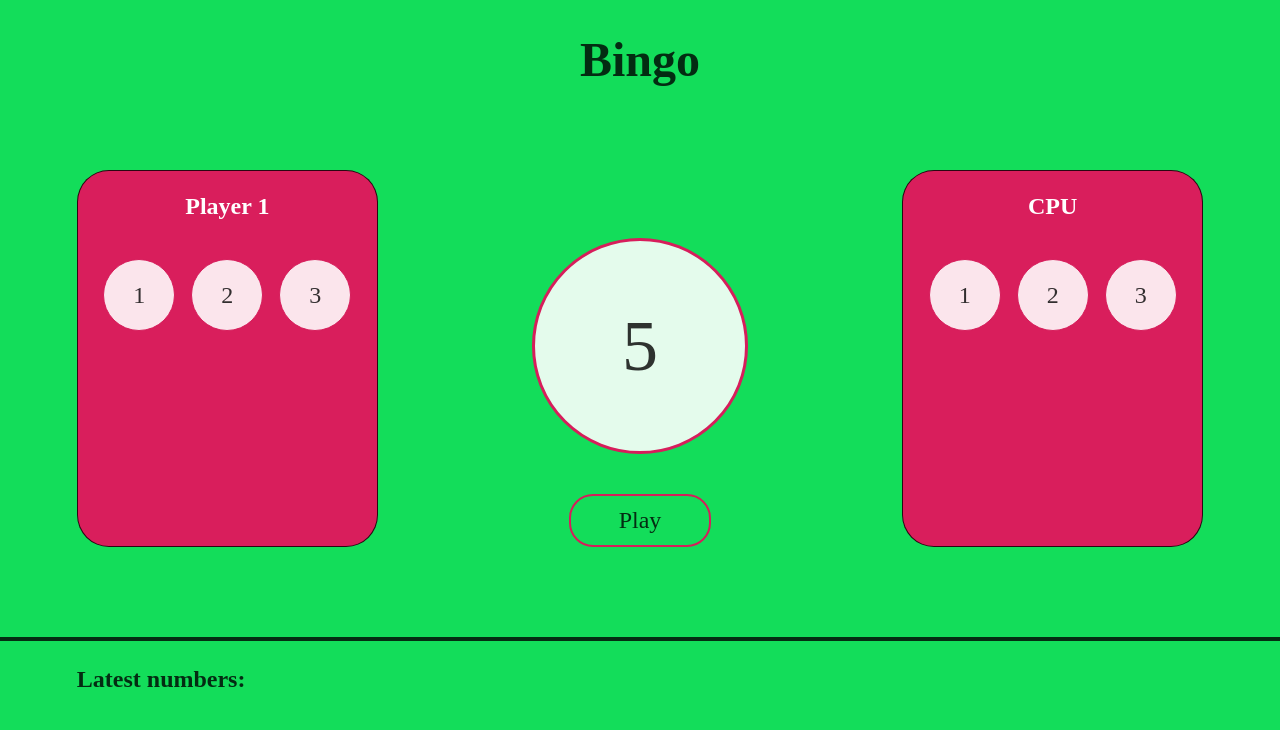
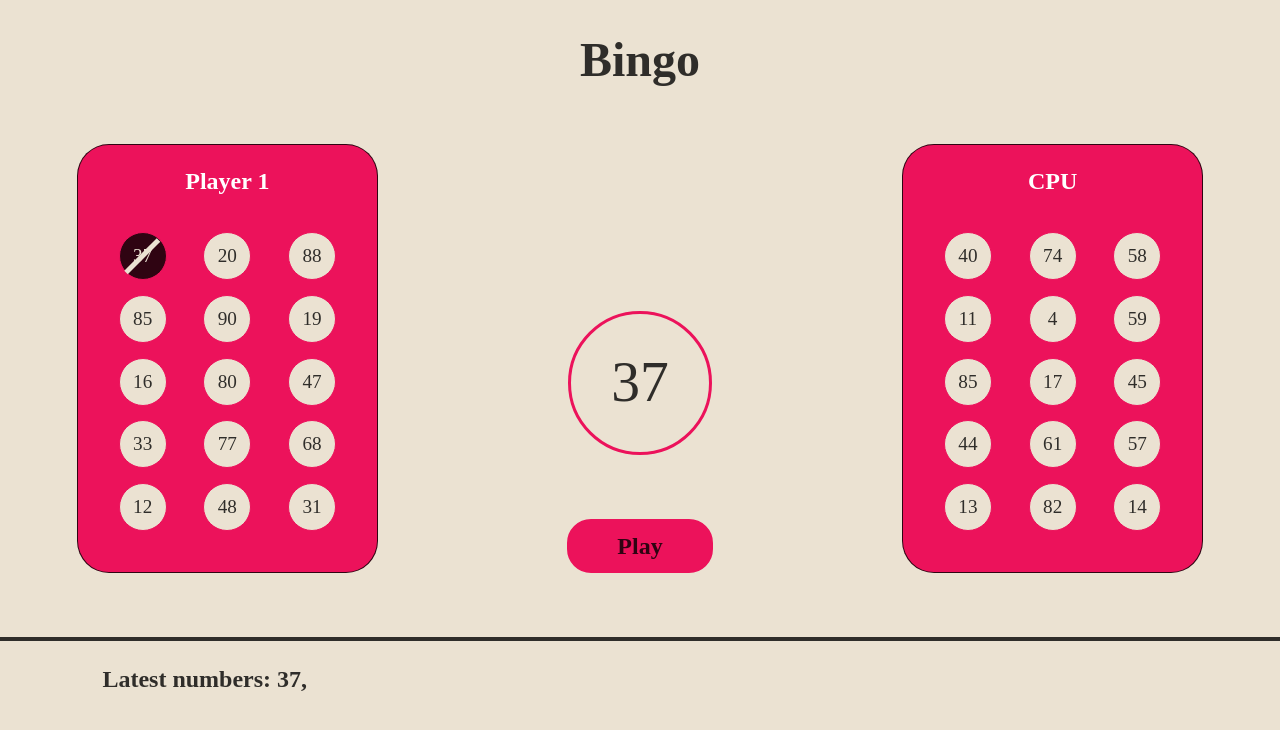
Before and after one commit to alexxispn/manzdev-retos-bingo, a website built with Vite: page src/index.html in a window 1280 px wide. Both pictures are taken after a click on the element "Play". Built offline with nearby package versions, Linux system fonts and the light colour scheme.

Commit message:
js almost finish. Need to create popup for winner and button for newGame

```diff
--- a/src/index.css
+++ b/src/index.css
@@ -1,7 +1,7 @@
 :root {
-  --pink: hsl(340deg 76% 48%);
+  --pink: rgb(236 18 91);
   --black: hsl(0deg 0% 0% / 80%);
-  --green: hsl(141deg 84% 47%);
+  --green: rgb(235 226 210);
 }
 
 * {
@@ -33,7 +33,7 @@ h1 {
 .container {
   height: 60%;
   margin: 3% 0;
-  padding: 4% 6%;
+  padding: 2% 6%;
   display: flex;
   justify-content: center;
 }
@@ -44,34 +44,50 @@ h1 {
   border: 0.1rem solid var(--black);
   padding: 2%;
   text-align: center;
-  background: #d91e5c;
+  background: var(--pink);
   border-radius: 2rem;
 }
 
 h2 {
   color: white;
   font-size: 1.5rem;
-  height: 20%;
+  height: 17%;
 }
 
 .player-number {
   height: 80%;
-  display: flex;
-  justify-content: center;
-  gap: 1rem;
+  display: grid;
+  grid-template-columns: repeat(3, 1fr);
+  grid-template-rows: repeat(5, 1fr);
+  justify-items: center;
+  row-gap: 0.5rem;
 }
 
 .ball {
   border-radius: 100%;
   border: var(--pink) 0.1rem solid;
-  width: 4.5rem;
-  height: 4.5rem;
+  width: 3rem;
+  height: 3rem;
   color: var(--black);
-  font-size: 1.5rem;
+  font-size: 1.2rem;
   display: flex;
   justify-content: center;
   align-items: center;
-  background: #ffffffe2;
+  background: var(--green);
+  transition: 0.5s;
+}
+
+.cross {
+  background-color: var(--green);
+  transform: rotate(135deg);
+  position: absolute;
+  width: 2.9rem;
+  height: 0.3rem;
+}
+
+.red {
+  background-color: var(--black);
+  color: var(--green);
 }
 
 .bingo {
@@ -88,7 +104,7 @@ h2 {
   margin: 7rem 0;
 }
 
-.play {
+.button {
   color: var(--black);
   border-radius: 1.5rem;
   border: 0.18rem solid var(--pink);
@@ -96,18 +112,23 @@ h2 {
   font-size: 1.5rem;
   transition: 1s;
   cursor: pointer;
+  background: var(--pink);
+  font-weight: 600;
 }
 
 .play:hover {
   background: var(--pink);
 }
 
+#new {
+  align-self: center;
+}
+
 footer {
   width: 100%;
   height: 20%;
   border-top: 0.3rem solid var(--black);
-  padding: 2% 6%;
-  display: flex;
+  padding: 2% 8%;
 }
 
 h3 {
--- a/src/index.html
+++ b/src/index.html
@@ -5,7 +5,7 @@
   <meta charset="UTF-8">
   <meta http-equiv="X-UA-Compatible" content="IE=edge">
   <meta name="viewport" content="width=device-width, initial-scale=1.0">
-  <title>Document</title>
+  <title>Bingo</title>
   <link rel="stylesheet" href="./index.css">
   <script type="module" src="./index.js"></script>
 </head>
@@ -16,33 +16,29 @@
   </header>
 
   <div class="container">
+
     <div class="card">
       <h2>Player 1</h2>
-      <div class="player-number">
-        <div class="ball">1</div>
-        <div class="ball">2</div>
-        <div class="ball">3</div>
+      <div class="player-number" id="player-card">
       </div>
     </div>
 
     <div class="bingo">
-      <div class="ball">
-        5
+      <div class="ball" id="big">
+        X
       </div>
-      <div class="play">Play</div>
+      <div class="button" id="play">Play</div>
     </div>
 
     <div class="card">
       <h2>CPU</h2>
-      <div class="player-number">
-        <div class="ball">1</div>
-        <div class="ball">2</div>
-        <div class="ball">3</div>
+      <div class="player-number" id="cpu-card">
       </div>
     </div>
 
   </div>
 
+  <!-- <div class="button" id="new">New Game</div> -->
   <footer>
     <h3>Latest numbers: </h3>
   </footer>
--- a/src/index.js
+++ b/src/index.js
@@ -1,8 +1,46 @@
-const randomNumber = () => {
-    Math.random()
+const buttonPlay = document.querySelector("#play");
+const buttonNew = document.querySelector("#new");
+const ballBig = document.querySelector("#big");
+const cardPlayer = document.querySelector("#player-card")
+const cardCpu = document.querySelector("#cpu-card");
+const historyNumbers = document.querySelector("h3")
+
+// This function create an array from 1 to 90 and shuffle them.
+const arrayNumbers = (Array.from({ length: 90 }, (_, i) => i + 1)).sort(() => Math.random() - 0.5);
+
+// Here we shuffle the previous array and slice 15 random numbers.
+const numbersPlayer = (Object.values(arrayNumbers).sort(() => Math.random() - 0.5)).slice(0, 15);
+const numbersCpu = (Object.values(arrayNumbers).sort(() => Math.random() - 0.5)).slice(0, 15);
+
+// This function insert the previous 15 numbers inside our card on the html.
+const createCard = (card, numbers) => {
+    for (let i = 0; i < numbers.length; i++) {
+        card.innerHTML += `<div class="ball ball-${numbers[i]}">${numbers[i]}</div>`
+    }
+}
+const newGame = () => {
+
+    createCard(cardPlayer, numbersPlayer);
+    createCard(cardCpu, numbersCpu);
 }
 
-const playButton = document.querySelector(".play");
-playButton.addEventListener("click", console.log("hola mundo"));
 
-randomNumber(90)
+// This function generate a new random number (moreless) and show on the big ball.
+let ballNumber = 0
+
+buttonPlay.addEventListener("click", () => {
+    historyNumbers.textContent += `${arrayNumbers[ballNumber]}, `;
+    ballBig.textContent = `${arrayNumbers[ballNumber]}`;
+    checkCard(arrayNumbers[ballNumber])
+    ballNumber++
+});
+
+// This function check if the number generated before is on the card and cross them.
+const checkCard = (number) => {
+    document.querySelectorAll(`.ball-${number}`).forEach((ball) => {
+        ball.classList.add("red");
+        ball.innerHTML += `<div class="cross"></div>`;
+    });
+};
+
+newGame();
```
Also changed, not shown: 3 other files.
